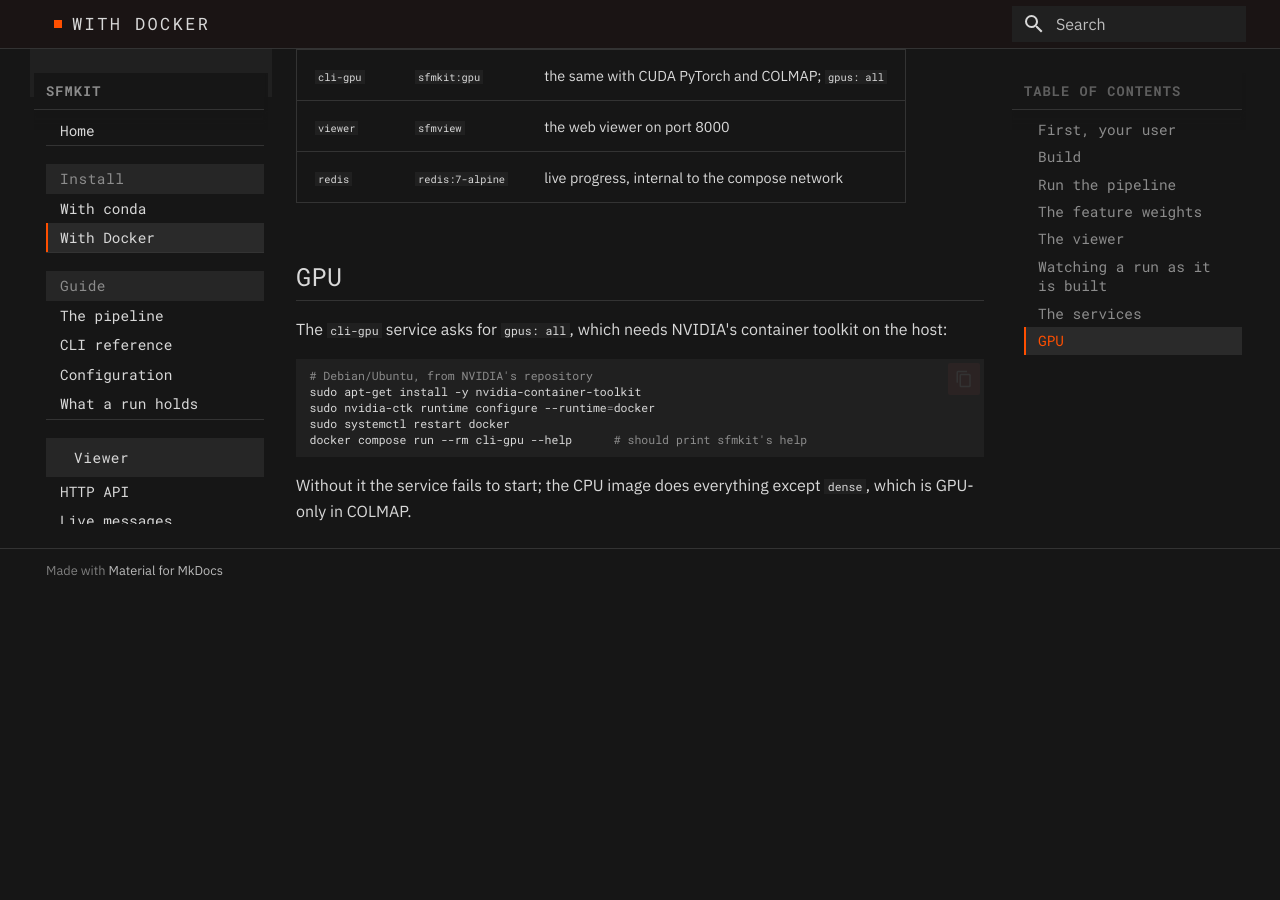
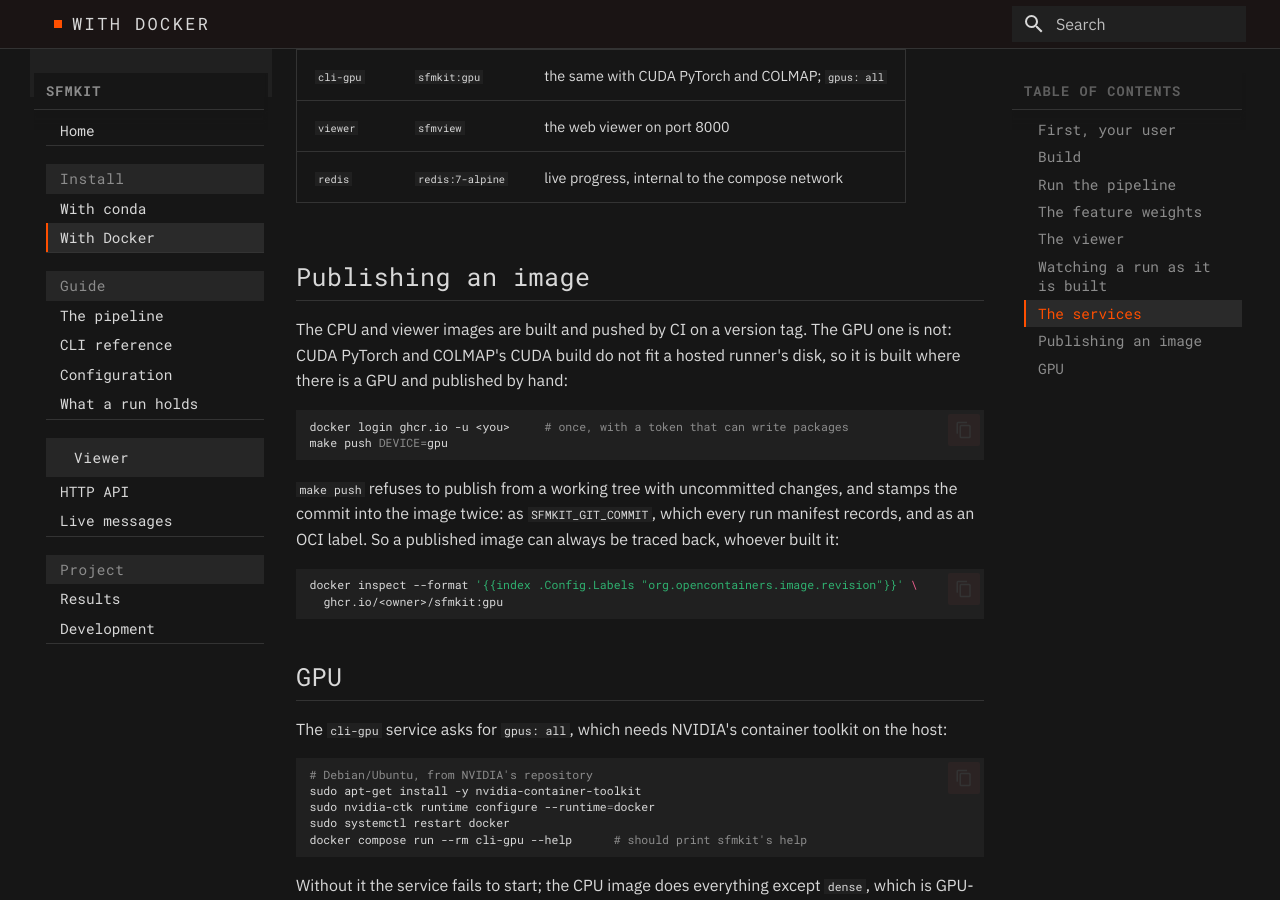
Before and after one commit to dpadillaor/sfmkit, an MkDocs documentation site: the page built from website/docs/install/docker.md, in a window 1280 px wide and 900 px high, scrolled down 2534 px. Built offline with MkDocs 1.6.1 and Material for MkDocs 9.7.7, drawn with Linux system fonts in a browser that asks for light colours; before the commit the page ends 3128 px from its top, so only the background shows below that.

Commit message:
Publish the GPU image by hand, and make that accountable
CI cannot build it: CUDA PyTorch and COLMAP CUDA build do not fit a hosted
runner disk. Rather than leave it unpublished, `make push DEVICE=gpu` does it
from a machine that has a GPU, with what CI would have given it added back.

It refuses to publish from a dirty working tree, so the image names code that
exists in the history, and both images now carry the commit as an OCI label
beside the environment variable the run manifests already record. A published
image can be traced back with `docker inspect`, whoever built it.

````diff
--- a/website/docs/install/docker.md
+++ b/website/docs/install/docker.md
@@ -123,6 +123,27 @@
 | `viewer` | `sfmview` | the web viewer on port 8000 |
 | `redis` | `redis:7-alpine` | live progress, internal to the compose network |
 
+## Publishing an image
+
+The CPU and viewer images are built and pushed by CI on a version tag. The GPU
+one is not: CUDA PyTorch and COLMAP's CUDA build do not fit a hosted runner's
+disk, so it is built where there is a GPU and published by hand:
+
+```bash
+docker login ghcr.io -u <you>     # once, with a token that can write packages
+make push DEVICE=gpu
+```
+
+`make push` refuses to publish from a working tree with uncommitted changes,
+and stamps the commit into the image twice: as `SFMKIT_GIT_COMMIT`, which every
+run manifest records, and as an OCI label. So a published image can always be
+traced back, whoever built it:
+
+```bash
+docker inspect --format '{{index .Config.Labels "org.opencontainers.image.revision"}}' \
+  ghcr.io/<owner>/sfmkit:gpu
+```
+
 ## GPU
 
 The `cli-gpu` service asks for `gpus: all`, which needs NVIDIA's container
````
Also changed, not shown: TODO.md (+5 -3 lines), 3 other files.
